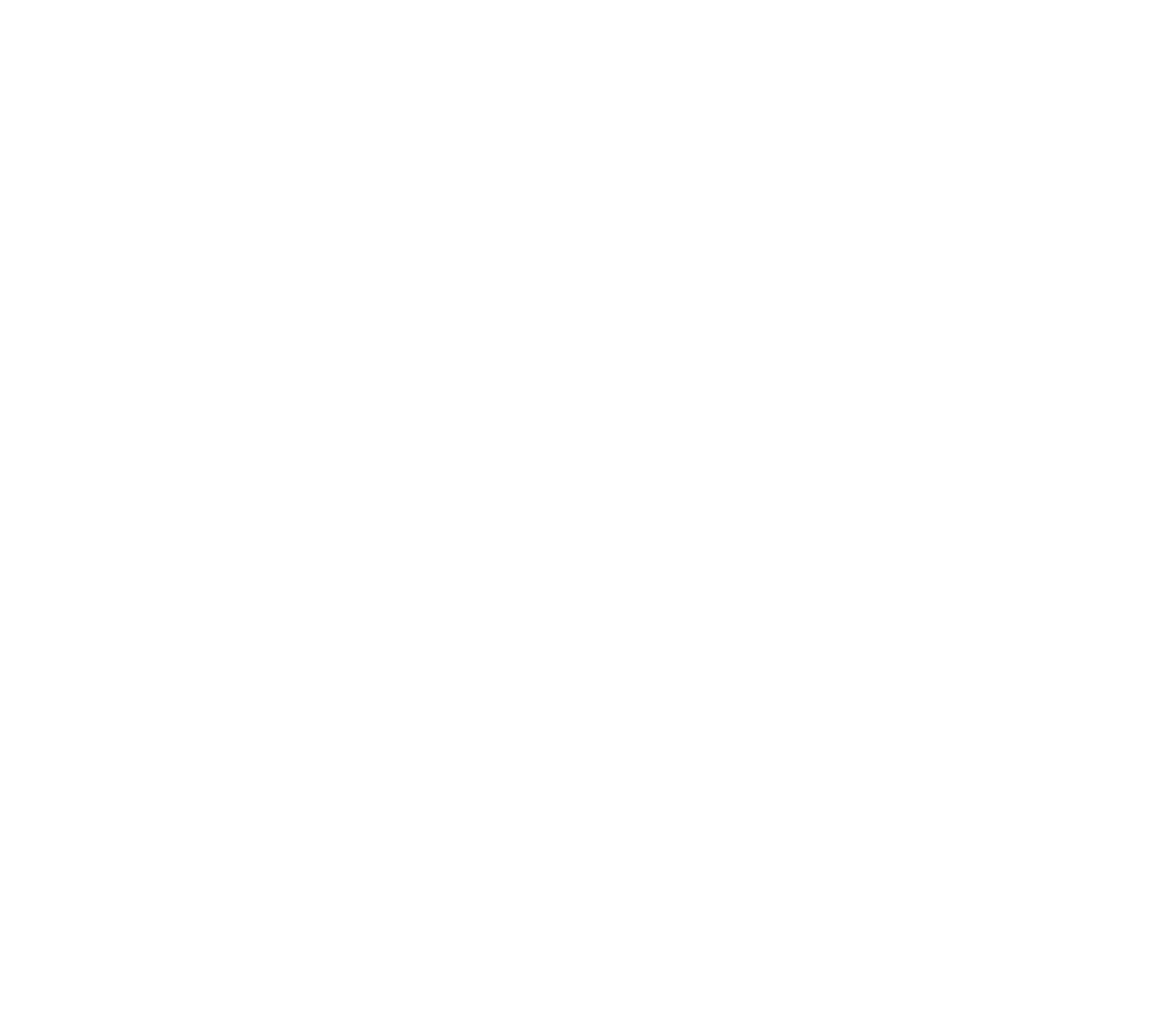
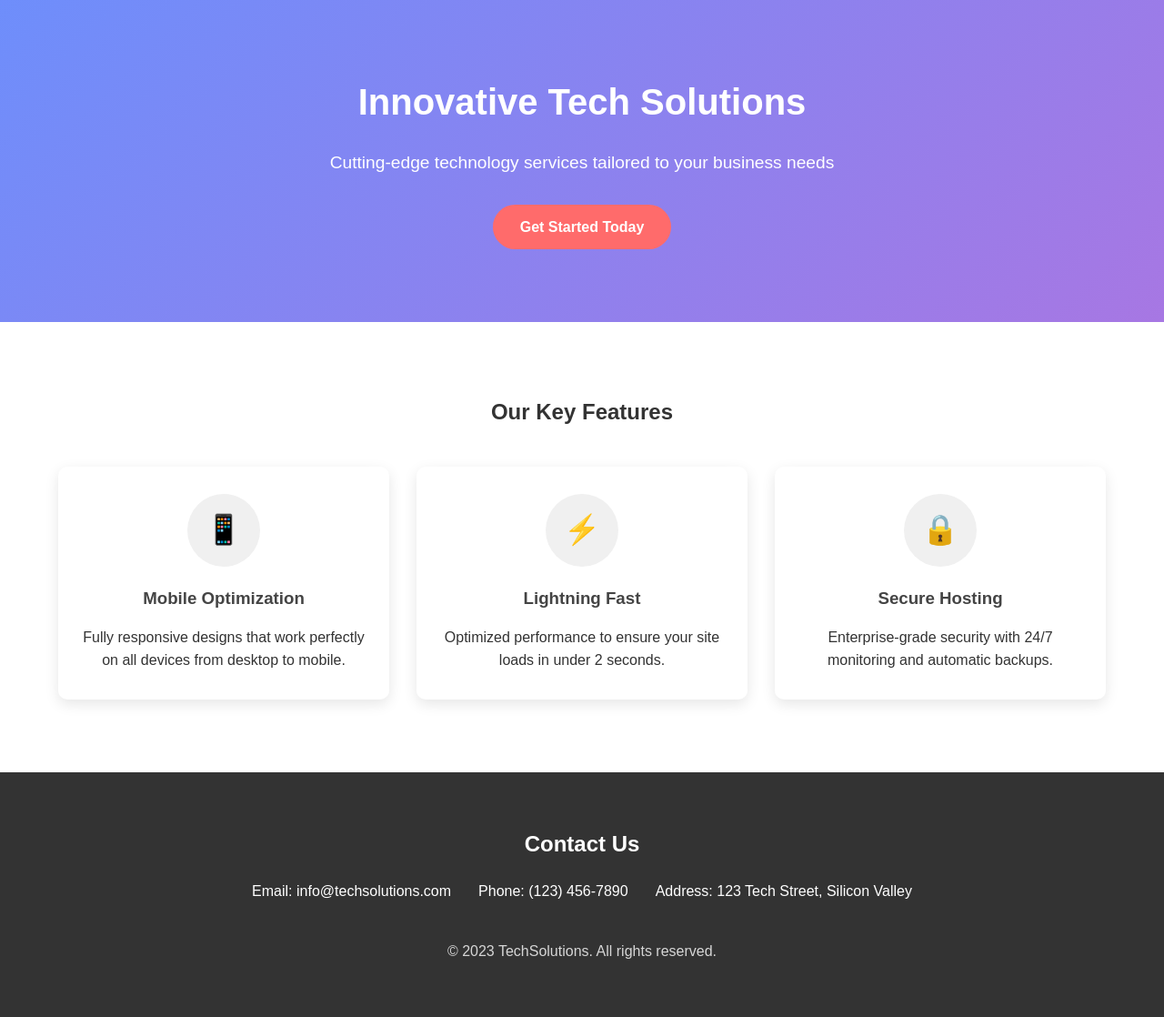
Before and after one commit to Oluwasegun122/mt_profile, a plain HTML site: page index.html in a window 1280 px wide. Shown: the whole page at 91% size. Before the commit the page ends 800 px from the top, so only its background shows below. Drawn offline with Linux system fonts and the light colour scheme.

Commit message:
Update index.html

```diff
--- a/index.html
+++ b/index.html
@@ -47,3 +47,200 @@
 </body>
 </html>
  -->
+<!DOCTYPE html>
+<html lang="en">
+<head>
+    <meta charset="UTF-8">
+    <meta name="viewport" content="width=device-width, initial-scale=1.0">
+    <title>TechSolutions - Innovative Tech Services</title>
+    <style>
+        /* Global Styles */
+        * {
+            margin: 0;
+            padding: 0;
+            box-sizing: border-box;
+            font-family: 'Arial', sans-serif;
+        }
+
+        body {
+            line-height: 1.6;
+            color: #333;
+        }
+
+        .container {
+            width: 90%;
+            max-width: 1200px;
+            margin: 0 auto;
+            padding: 20px 0;
+        }
+
+        /* Header & Hero Section */
+        header {
+            background: linear-gradient(135deg, #6e8efb, #a777e3);
+            color: white;
+            padding: 60px 0;
+            text-align: center;
+        }
+
+        .hero-content {
+            max-width: 800px;
+            margin: 0 auto;
+        }
+
+        h1 {
+            font-size: 2.5rem;
+            margin-bottom: 20px;
+        }
+
+        .subheadline {
+            font-size: 1.2rem;
+            margin-bottom: 30px;
+        }
+
+        .cta-button {
+            display: inline-block;
+            background: #ff6b6b;
+            color: white;
+            padding: 12px 30px;
+            border-radius: 30px;
+            text-decoration: none;
+            font-weight: bold;
+            transition: all 0.3s ease;
+        }
+
+        .cta-button:hover {
+            background: #ff5252;
+            transform: translateY(-3px);
+        }
+
+        /* Features Section */
+        .features {
+            padding: 60px 0;
+        }
+
+        .features-container {
+            display: flex;
+            flex-wrap: wrap;
+            justify-content: space-between;
+            gap: 30px;
+        }
+
+        .feature {
+            flex: 1 1 300px;
+            text-align: center;
+            padding: 30px 20px;
+            border-radius: 10px;
+            box-shadow: 0 5px 15px rgba(0,0,0,0.1);
+            transition: transform 0.3s ease;
+        }
+
+        .feature:hover {
+            transform: translateY(-10px);
+        }
+
+        .feature-icon {
+            width: 80px;
+            height: 80px;
+            margin: 0 auto 20px;
+            background: #f0f0f0;
+            border-radius: 50%;
+            display: flex;
+            align-items: center;
+            justify-content: center;
+            font-size: 2rem;
+            color: #6e8efb;
+        }
+
+        .feature h3 {
+            margin-bottom: 15px;
+            color: #444;
+        }
+
+        /* Footer Section */
+        footer {
+            background: #333;
+            color: white;
+            padding: 40px 0;
+            text-align: center;
+        }
+
+        .footer-content {
+            display: flex;
+            flex-direction: column;
+            gap: 20px;
+        }
+
+        .contact-info {
+            display: flex;
+            justify-content: center;
+            gap: 30px;
+            flex-wrap: wrap;
+        }
+
+        .copyright {
+            margin-top: 20px;
+            opacity: 0.8;
+        }
+
+        /* Responsive Adjustments */
+        @media (max-width: 768px) {
+            .features-container {
+                flex-direction: column;
+            }
+
+            h1 {
+                font-size: 2rem;
+            }
+        }
+    </style>
+</head>
+<body>
+    <!-- Hero Section -->
+    <header>
+        <div class="container hero-content">
+            <h1>Innovative Tech Solutions</h1>
+            <p class="subheadline">Cutting-edge technology services tailored to your business needs</p>
+            <a href="#" class="cta-button">Get Started Today</a>
+        </div>
+    </header>
+
+    <!-- Features Section -->
+    <section class="features">
+        <div class="container">
+            <h2 style="text-align: center; margin-bottom: 40px;">Our Key Features</h2>
+            <div class="features-container">
+                <div class="feature">
+                    <div class="feature-icon">📱</div>
+                    <h3>Mobile Optimization</h3>
+                    <p>Fully responsive designs that work perfectly on all devices from desktop to mobile.</p>
+                </div>
+
+                <div class="feature">
+                    <div class="feature-icon">⚡</div>
+                    <h3>Lightning Fast</h3>
+                    <p>Optimized performance to ensure your site loads in under 2 seconds.</p>
+                </div>
+
+                <div class="feature">
+                    <div class="feature-icon">🔒</div>
+                    <h3>Secure Hosting</h3>
+                    <p>Enterprise-grade security with 24/7 monitoring and automatic backups.</p>
+                </div>
+            </div>
+        </div>
+    </section>
+
+    <!-- Footer Section -->
+    <footer>
+        <div class="container footer-content">
+            <h2>Contact Us</h2>
+            <div class="contact-info">
+                <p>Email: info@techsolutions.com</p>
+                <p>Phone: (123) 456-7890</p>
+                <p>Address: 123 Tech Street, Silicon Valley</p>
+            </div>
+            <p class="copyright">© 2023 TechSolutions. All rights reserved.</p>
+        </div>
+    </footer>
+</body>
+</html>
```
